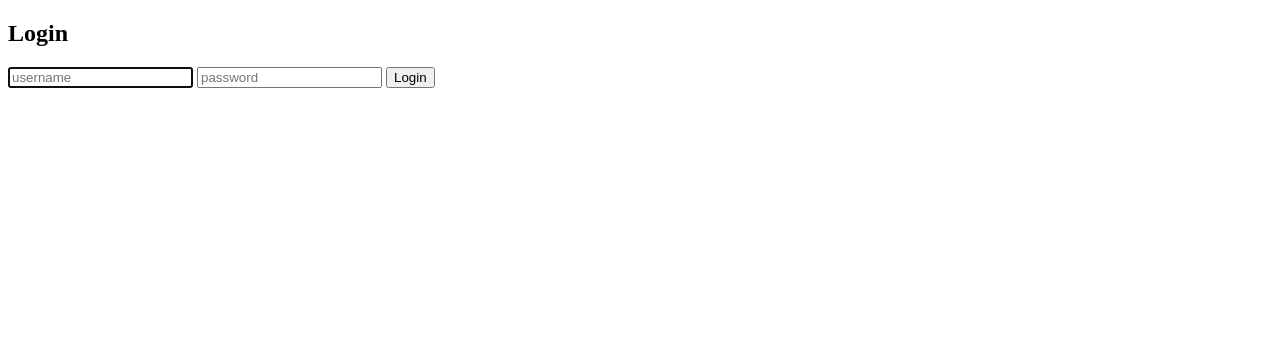
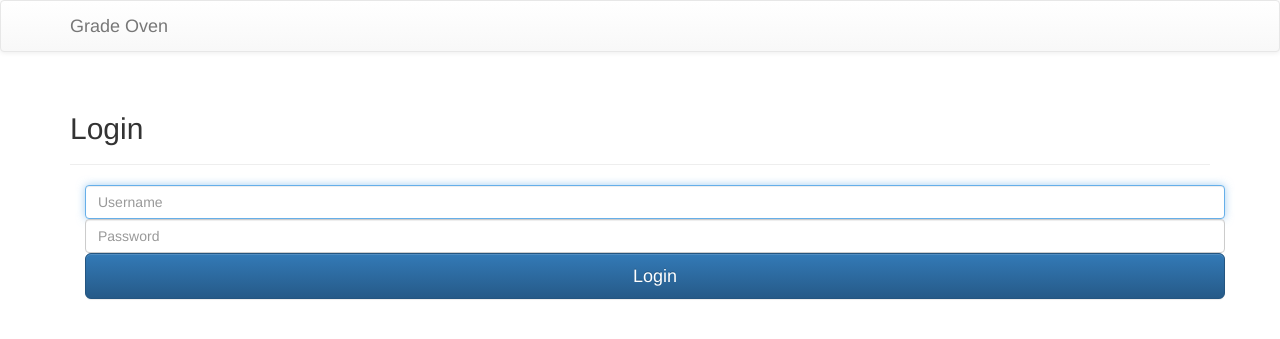
Before and after one commit to mikelmcdaniel/grade-oven, a Flask app: page /login in a window 1280 px wide. Shown: the top 339 px of the page. Run offline with Flask 2, Linux system fonts and the light colour scheme; parts of the project's set-up code (start-up, migrations or seed data) failed here and were passed over; some libraries are stand-ins or nearby versions.

Commit message:
Add initial Bootstrap styling to make Grade Oven prettier.

```diff
--- a/src/server.py
+++ b/src/server.py
@@ -673,9 +673,9 @@ def courses_x_assignments_x(course_name, assignment_name):
     '../data/files/courses', course.name, 'assignments', assignment.name))
   if takes_course:
     submission_output = student_submission.output()
-    submission_errors = student_submission.errors()
+    submission_errors = student_submission.errors().strip()
   else:
-    submission_output, submission_errors = 'no output', 'no errors'
+    submission_output, submission_errors = '', ''
   header_row, table = _make_grade_table(
     course, assignment, show_real_names=instructs_course)
   return flask.render_template(
--- a/src/templates/base.html
+++ b/src/templates/base.html
@@ -3,11 +3,39 @@
 <head>
 <link rel="shortcut icon" type="image/x-icon" href="/favicon.ico">
 <link rel="icon" type="image/x-icon" href="/favicon.ico">
+<!-- Latest compiled and minified CSS -->
+<link rel="stylesheet" href="https://maxcdn.bootstrapcdn.com/bootstrap/3.3.6/css/bootstrap.min.css" integrity="sha384-1q8mTJOASx8j1Au+a5WDVnPi2lkFfwwEAa8hDDdjZlpLegxhjVME1fgjWPGmkzs7" crossorigin="anonymous">
+<!-- Optional theme -->
+<link rel="stylesheet" href="https://maxcdn.bootstrapcdn.com/bootstrap/3.3.6/css/bootstrap-theme.min.css" integrity="sha384-fLW2N01lMqjakBkx3l/M9EahuwpSfeNvV63J5ezn3uZzapT0u7EYsXMjQV+0En5r" crossorigin="anonymous">
+<!-- Latest compiled and minified JavaScript -->
+<script src="https://maxcdn.bootstrapcdn.com/bootstrap/3.3.6/js/bootstrap.min.js" integrity="sha384-0mSbJDEHialfmuBBQP6A4Qrprq5OVfW37PRR3j5ELqxss1yVqOtnepnHVP9aJ7xS" crossorigin="anonymous"></script>
 </head>
-<!-- <link rel=stylesheet type=text/css href="{{ url_for('static', filename='style.css') }}"> -->
-{% if username %}<div class="header">
-Logged in as {{ username|e }}.  <a href="/">home</a> <a href="/settings">settings</a> <a href="/about">about</a> <a href="/logout">logout</a>
-</div>{% endif %}
+
+<nav class="navbar navbar-default">
+  <div class="container">
+    <div class="navbar-header">
+      <button type="button" class="navbar-toggle collapsed" data-toggle="collapse" data-target=".navbar-collapse">
+        <span class="sr-only">Toggle navigation</span>
+        <span class="icon-bar"></span>
+        <span class="icon-bar"></span>
+        <span class="icon-bar"></span>
+      </button>
+      <a class="navbar-brand" href="/">Grade Oven</a> {% if username %}<span class="navbar-brand">(logged in as {{ username|e }})</span>{% endif %}
+    </div>
+    {% if username %}
+    <div class="navbar-collapse collapse" aria-expanded="false" style="height: 0.8px;">
+      <ul class="nav navbar-nav">
+        <li><a href="/">Home</a></li>
+        <li><a href="/courses">Courses</a></li>
+        <li><a href="/settings">Settings</a></li>
+        <li><a href="/about">About</a></li>
+        <li><a href="/logout">Logout</a></li>
+      </ul>
+    </div><!--/.nav-collapse -->
+    {% endif %}
+  </div>
+</nav>
+
 {% with flash_errors = get_flashed_messages() %}
   {% if errors or flash_errors %}
 <h2>Errors:</h2>
@@ -17,6 +45,4 @@ Logged in as {{ username|e }}.  <a href="/">home</a> <a href="/settings">setting
 </ul>
   {% endif %}
 {% endwith %}
-<div class="page">
-  {% block body %}{% endblock %}
-</div>
+<div class="container" role="main">{% block body %}{% endblock %}</div>
--- a/src/templates/login.html
+++ b/src/templates/login.html
@@ -1,10 +1,18 @@
 {% extends "base.html" %}
 {% block body %}
-<h2>Login</h2>
-<form method="post">
-<input autofocus="autofocus" autocapitalize="off" name="username" type="text" placeholder="username">
-<input name="password" type="password" placeholder="password">
-<input name="_csrf_token" type="hidden" value="{{ csrf_token() }}">
-<input type="submit" value="Login">
-</form>
+<div class="page-header">
+  <h2>Login</h2>
+</div>
+
+<div class="container">
+  <form class="form-signin" method="post">
+    <label for="username" class="sr-only">Username</label>
+    <input class="form-control" autofocus="autofocus" autocapitalize="off" id="username" name="username" type="text" placeholder="Username" required>
+    <label for="password" class="sr-only">Password</label>
+    <input class="form-control" name="password" id="password" type="password" placeholder="Password" required>
+    <input name="_csrf_token" type="hidden" value="{{ csrf_token() }}">
+    <button class="btn btn-lg btn-primary btn-block" type="submit">Login</button>
+  </form>
+</div> <!-- /container -->
+
 {% endblock %}
--- a/src/templates/settings.html
+++ b/src/templates/settings.html
@@ -1,6 +1,7 @@
 {% extends "base.html" %}
 {% block body %}
 <h2>Settings</h2>
+
 <form method="post">
   Real/Full Name: <input name="real_name" type="text" placeholder="{{ real_name|e }}"><br><br>
   Avatar Name: <input name="avatar_name" type="text" placeholder="{{ avatar_name|e }}"><br><br>
```
Also changed, not shown: src/templates/courses_x_assignments_x.html (+21 -3 lines).
